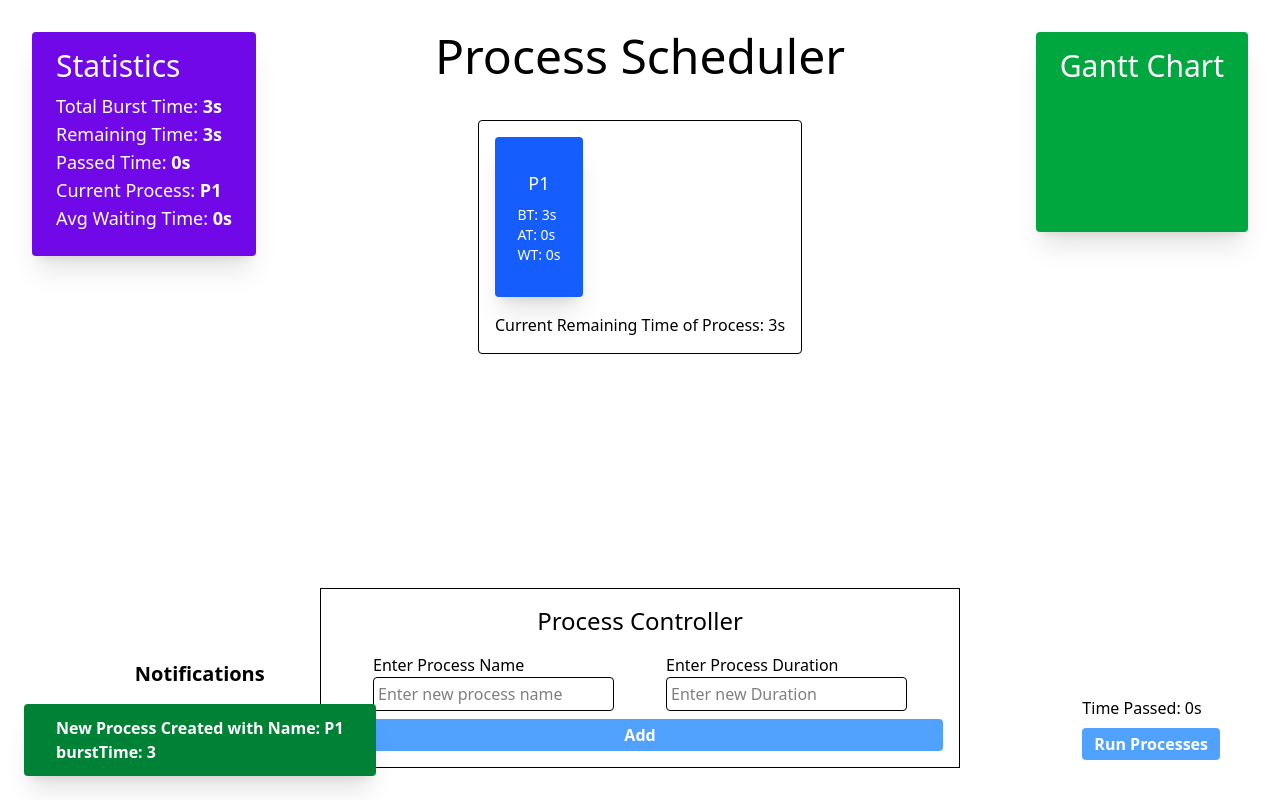
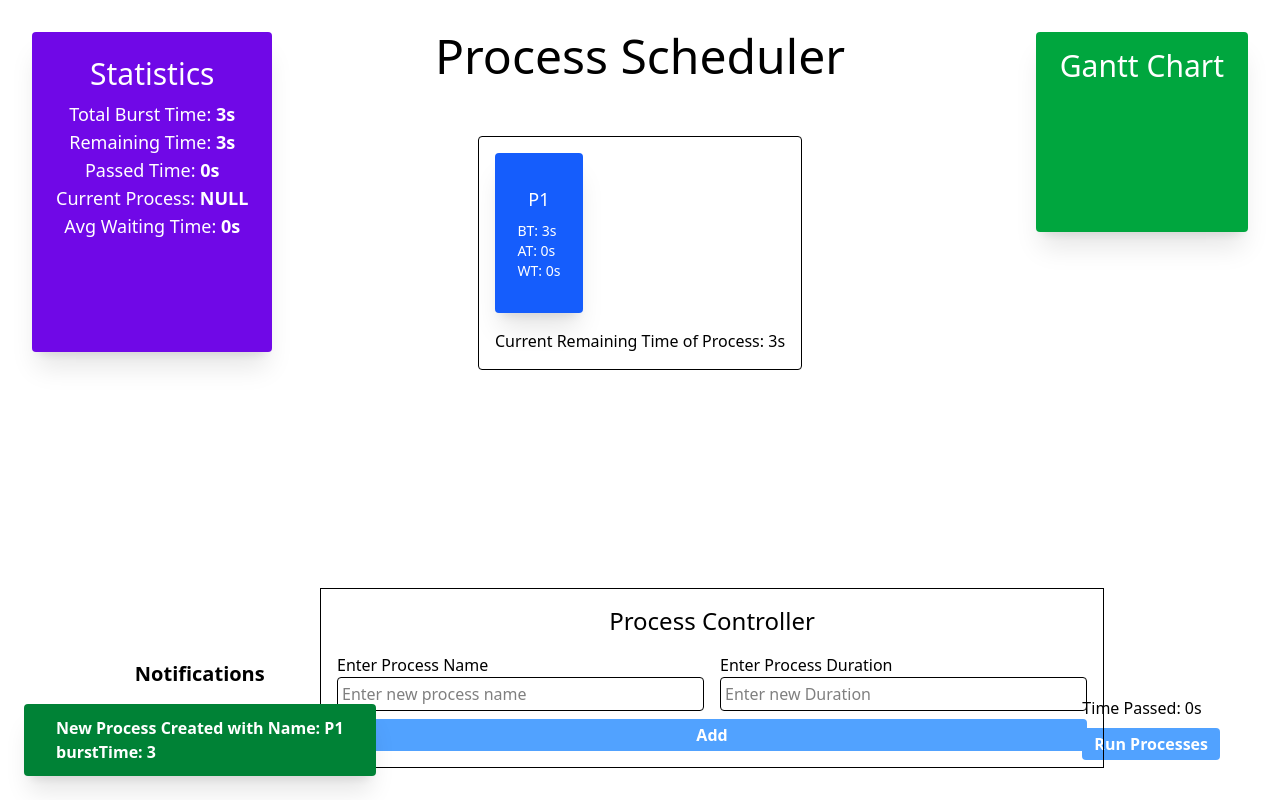
Before and after one commit to Sanatani-Dhruv/process-scheduler, a website: page index.html in a window 1280 px wide. Both pictures are taken after a click on the button "Add". Drawn offline with Linux system fonts and the light colour scheme.

Commit message:
Now We Fixed Styling and all

```diff
--- a/index.html
+++ b/index.html
@@ -6,47 +6,47 @@
 		<link rel="stylesheet" href="./build/output.css">
 	</head>
 	<body class="transition-all">
-		<main class="flex justify-center items-center flex-col p-8">
+		<main class="flex gap-4 justify-center items-center flex-col p-4 md:p-8">
 			<div class="pb-10">
-				<h1 class="text-5xl font-medium">Process Scheduler</h1>
+				<h1 class="md:text-5xl text-3xl font-medium">Process Scheduler</h1>
 			</div>
 			<div class="border p-4 z-50 bg-white rounded">
 				<div id="processBlock" class="flex gap-4"></div>
 				<div class="pt-4 text-center">Current Remaining Time of Process: <span class="font-medium"><span id="remainingTimeBox-2">0</span>s</span></div>
 			</div>
-			<div class="bg-violet-700 p-6 pt-4 rounded fixed left-8 top-8 h-1/4 min-h-max text-white shadow-xl text-lg">
-				<h1 class="text-3xl font-medium pb-2">Statistics</h1>
+			<div class="md:fixed right-15 bottom-10">
+				<div>Time Passed: <span class="font-medium"><span id='passedTimeBox-2'>0</span>s</span></div>
+				<button id="runBtn" class="bg-blue-400 p-1 pl-3 pr-3 mt-2 rounded text-white cursor-pointer font-bold hover:scale-105 hover:bg-blue-600 transition-all">Run Processes</button>
+			</div>
+			<div id="processAddBlock" class="border flex md:fixed md:bottom-8 md:w-196 w-max p-2 md:p-4 md:right-1/4 md:left-1/4 flex-col">
+				<h1 class="text-2xl w-full text-center pb-4">Process Controller</h1>
+				<div class="flex w-full flex-col md:flex-row gap-4 justify-evenly">
+					<label class="w-max md:w-full flex flex-col">
+						<span>Enter Process Name</span>
+						<input id="nameInput" placeholder="Enter new process name" class="p-1 border w-full rounded" type="text" value="P1">
+					</label>
+					<label class="w-max md:w-full flex flex-col">
+						<span>Enter Process Duration</span>
+						<input id="burstTimeInput" placeholder="Enter new Duration" class="p-1 border w-full rounded" max="300" type="number" value="3">
+					</label>
+				</div>
+				<button class="bg-blue-400 p-1 pl-3 pr-3 mt-2 rounded text-white cursor-pointer font-bold hover:scale-101 hover:bg-blue-600 transition-all" id="addProcessBtn">Add</button>
+			</div>
+			<div class="bg-violet-700 w-full text-center md:w-max p-2 md:p-6 pt-4 rounded md:fixed left-8 top-8 md:h-80 md:h-1/4 min-h-max text-white shadow-xl text-lg">
+				<h1 class="md:text-3xl text-2xl font-medium pb-2">Statistics</h1>
 				<div class="font-medium">Total Burst Time: <span class="font-bold"><span id="totalBurstTimeBox">0</span>s</span></div>
 				<div class="font-medium">Remaining Time: <span class="font-bold"><span id="remainingTimeBox-1">0</span>s</span></div>
 				<div class="font-medium">Passed Time: <span class="font-bold"><span id="passedTimeBox-1">0</span>s</span></div>
-				<div class="font-medium">Current Process: <span class="font-bold"><span id="currentProcessBox"></span></span></div>
+				<div class="font-medium">Current Process: <span class="font-bold"><span id="currentProcessBox">NULL</span></span></div>
 				<div class="font-medium">Avg Waiting Time: <span class="font-bold"><span id="avgWaitingTimeBox">0</span>s</span></div>
 			</div>
-			<div class="bg-green-600 p-6 pt-4 rounded fixed right-8 top-8 h-1/4 min-h-max text-white shadow-xl text-lg">
+			<div class="bg-green-600 p-6 pt-4 rounded md:fixed right-8 top-8 h-1/4 min-h-max text-white shadow-xl text-lg">
 				<h1 class="text-3xl font-medium pb-2">Gantt Chart</h1>
 				<ul class="list-disc pl-4">
 					<!-- This will Contain Gannt Chart -->
 				</ul>
 			</div>
-			<div id="processAddBlock" class="border fixed bottom-8 p-4 right-1/4 left-1/4 flex flex-col">
-				<h1 class="text-2xl w-full text-center pb-4">Process Controller</h1>
-				<div class="flex flex-row gap-4 justify-evenly">
-					<label class="w-min flex flex-col">
-						<span>Enter Process Name</span>
-						<input id="nameInput" placeholder="Enter new process name" class="p-1 border rounded" type="text" value="P1">
-					</label>
-					<label class="w-min flex flex-col">
-						<span>Enter Process Duration</span>
-						<input id="burstTimeInput" placeholder="Enter new Duration" class="p-1 border rounded" max="300" type="number" value="3">
-					</label>
-				</div>
-				<button class="bg-blue-400 p-1 pl-3 pr-3 mt-2 rounded text-white cursor-pointer font-bold hover:scale-101 hover:bg-blue-600 transition-all" id="addProcessBtn">Add</button>
-			</div>
-			<div class="fixed right-15 bottom-10">
-				<div>Time Passed: <span class="font-medium"><span id='passedTimeBox-2'>0</span>s</span></div>
-				<button id="runBtn" class="bg-blue-400 p-1 pl-3 pr-3 mt-2 rounded text-white cursor-pointer font-bold hover:scale-105 hover:bg-blue-600 transition-all">Run Processes</button>
-			</div>
-			<div id="notifications" class="transition-all fixed left-0 bottom-0 p-6 flex flex-col gap-4"></div>
+			<div id="notifications" class="transition-all md:bg-transparent bg-gray-100/50 fixed left-0 md:bottom-0 p-6 flex flex-col gap-4"></div>
 		</main>
 		<script src="./script.js"></script>
 	</body>
--- a/script.js
+++ b/script.js
@@ -40,16 +40,12 @@ class process {
 		console.log(process.pArray);
 	}
 
-	static sortOnBurstTime() {
-
-	}
-
 	static addProcess() {
 		if (nameInput.value.trim() != '' && burstTimeInput.value.trim() != '') {
 			let name = nameInput.value;
 			let burstTime = +burstTimeInput.value;
 			if (burstTime < 1) {
-				notification('burstTime Should be Greater than or Equal to 1', 'red');
+				notification('Duration Should be Greater than or Equal to 1', 'red');
 				return false;
 			}
 			let newProcess = new process(name, burstTime);
@@ -85,6 +81,10 @@ class process {
 		// Children
 		let nodeChildMain = document.createElement('div');
 		let nodeChildSub = document.createElement('div');
+		let nodeChildStatus = document.createElement('div');
+		nodeChildStatus.id = `nodeStatus-${id}`;
+		nodeChildStatus.className = `absolute -top-10 text-black p-2 pt-1 pb-1 rounded`;
+		// nodeChildStatus.style.top = -10;
 
 		// Child-1 && Child-2 of Sub-Parent-2
 		let nodeChildSub1 = document.createElement('div');
@@ -100,6 +100,7 @@ class process {
 
 		node.appendChild(nodeChildMain);
 		node.appendChild(nodeChildSub);
+		node.appendChild(nodeChildStatus);
 		nodeChildSub.appendChild(nodeChildSub1);
 		nodeChildSub.appendChild(nodeChildSub2);
 		nodeChildSub.appendChild(nodeChildSub3);
@@ -147,7 +148,7 @@ class process {
 		nodeChildMain.innerHTML = name;
 		console.log(btValue.innerHTML)
 
-		let processClass = `shadow-xl hover:scale-110 transition-all text-lg p-10 rounded font-medium w-22 h-40 flex flex-col justify-center items-center text-white bg-${colorArr[currColor++]}-600`;
+		let processClass = `relative shadow-xl hover:scale-110 transition-all text-lg p-10 rounded font-medium w-22 h-40 flex flex-col justify-center items-center text-white bg-${colorArr[currColor++]}-600`;
 		if (currColor == 5)
 			currColor = 0;
 		node.className = processClass;
@@ -157,11 +158,13 @@ class process {
 	}
 
 	static handleStoppedRunning() {
-		console.log('No Process in Queue!!');
 		runBtn.disabled = false; // Enable till Process End
 		runBtn.innerText = 'Run Processes';
 		if (process.remainingTime == 0 && process.currentTime != 0) {
 			notification('Process Completed!!');
+			for (let i = 0; i < process.pArray.length;i++) {
+				document.getElementById(`nodeStatus-${i+1}`).innerHTML = `<div class='text-md'>Completed</div>`;
+			}
 		} else {
 			notification('No Process in Queue!!', 'yellow')
 		}
@@ -207,8 +210,13 @@ class process {
 					process.currentIndex++;
 					process.finishedBurstTime += currentProcess.burstTime;
 				}
+
 				if (previousProcessNode && previousProcessNode.innerHTML) {
-					previousProcessNode.innerHTML = "Completed";
+					let statusText;
+					statusText = document.getElementById(`nodeStatus-${process.currentIndex}`);
+					console.log(statusText);
+					statusText.innerHTML = "Completed";
+					statusText.style.display = 'block';
 					console.log(previousProcessNode.childNodes[0]);
 				}
 
@@ -232,8 +240,6 @@ class process {
 					remainingTimeBox_1.innerHTML = `${+process.remainingTime}`;
 					resolve();
 				} else {
-					process.remainingTime = 0;
-					previousProcessNode.innerHTML = "Completed";
 					reject();
 				}
 			}, 1000);
```
Also changed, not shown: build/output.css.
